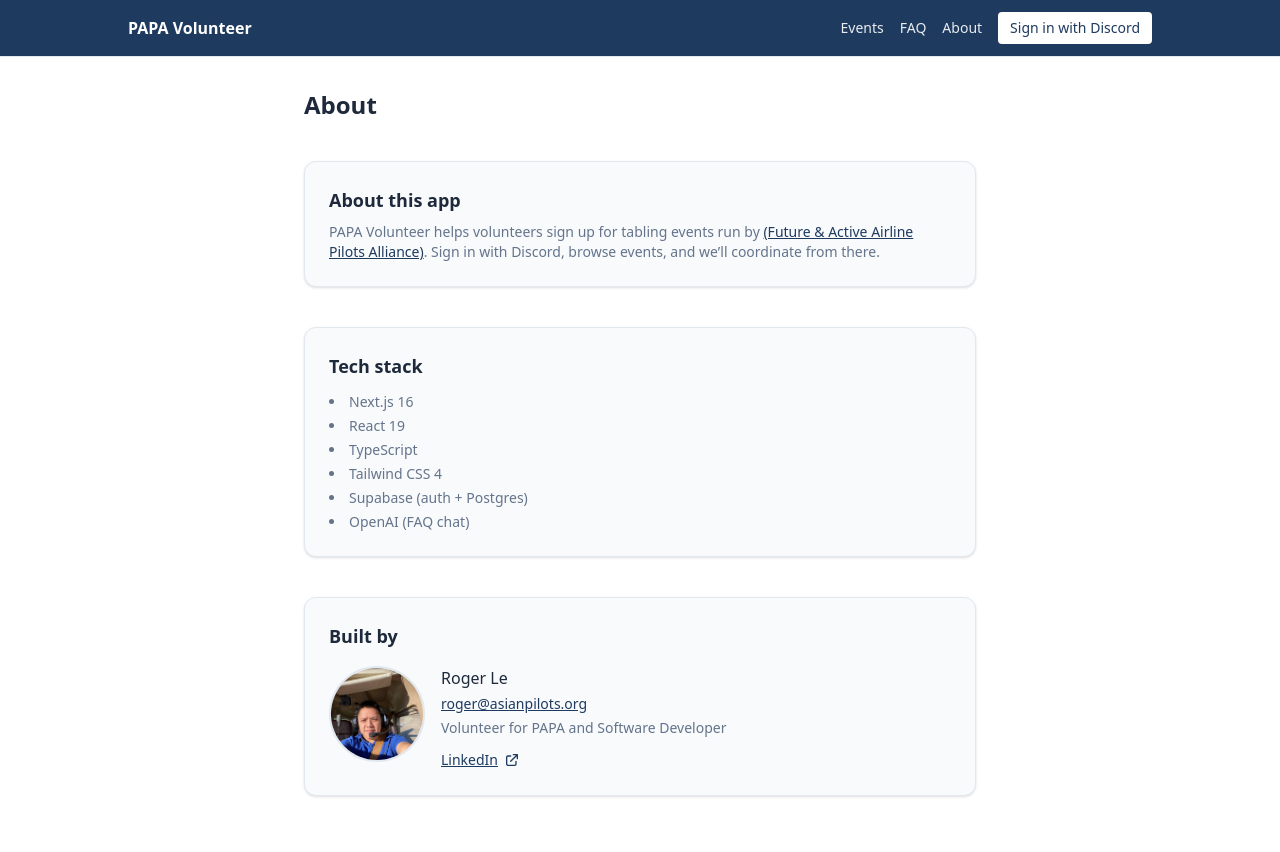
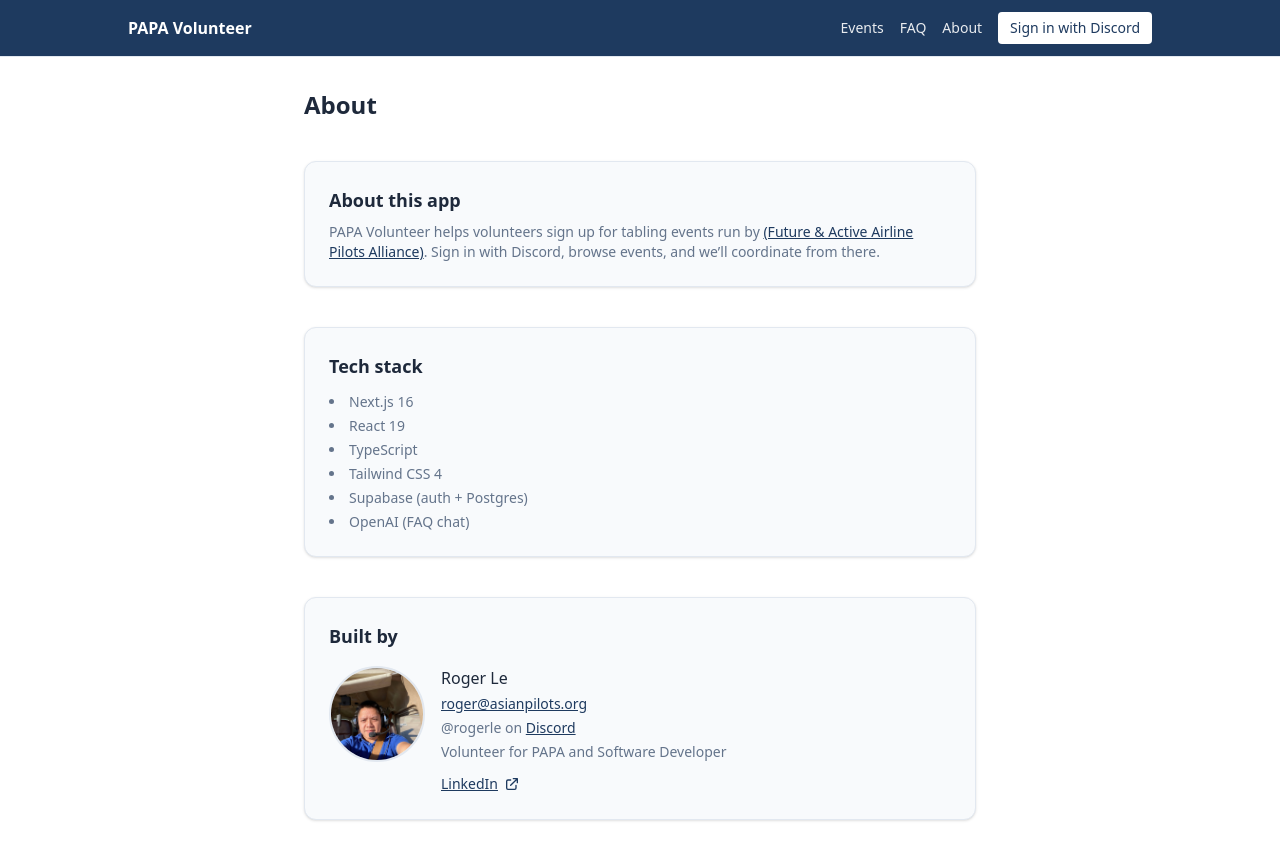
Before and after one commit to rogermle/papa-volunteer, a Next.js app: page /about in a window 1280 px wide. Before the commit the page ends 828 px from the top, so only its background shows below. Built offline with nearby package versions, Linux system fonts and the light colour scheme; no server answers.

Commit message:
Upate Discord contact on about page

```diff
--- a/src/app/about/page.tsx
+++ b/src/app/about/page.tsx
@@ -69,6 +69,9 @@ export default function AboutPage() {
               >
                 roger@asianpilots.org
               </a>
+              <p className="mt-1 text-sm text-papa-muted">
+                @rogerle on <a href="https://discord.com/users/1234567890123456789" className="text-papa-navy underline hover:text-papa-accent">Discord</a>
+              </p>
             </p>
             <p className="mt-1 text-sm text-papa-muted">
               Volunteer for PAPA and Software Developer
```
